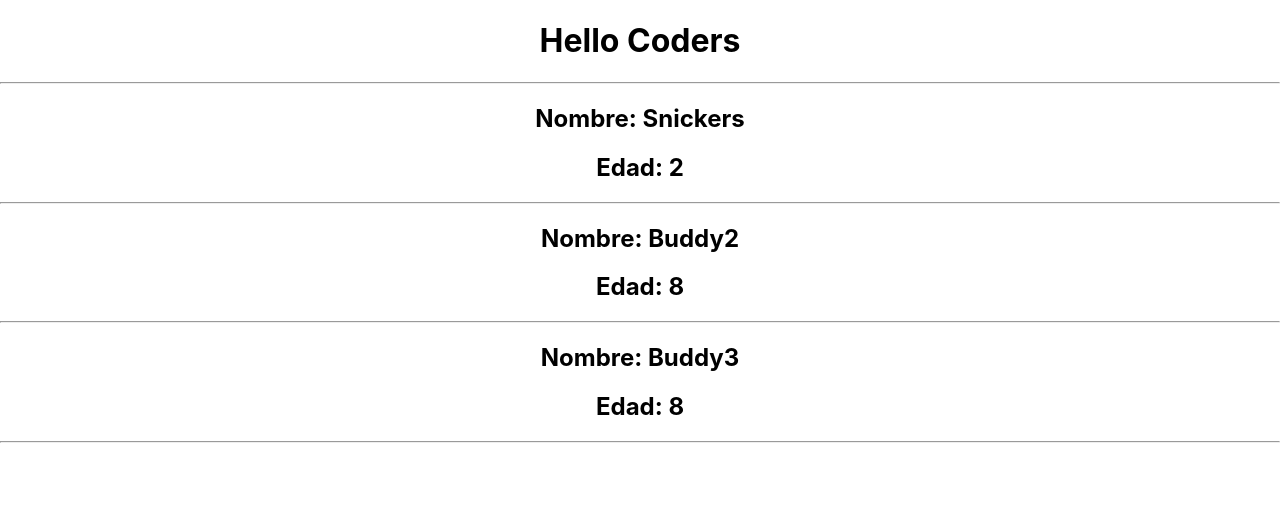
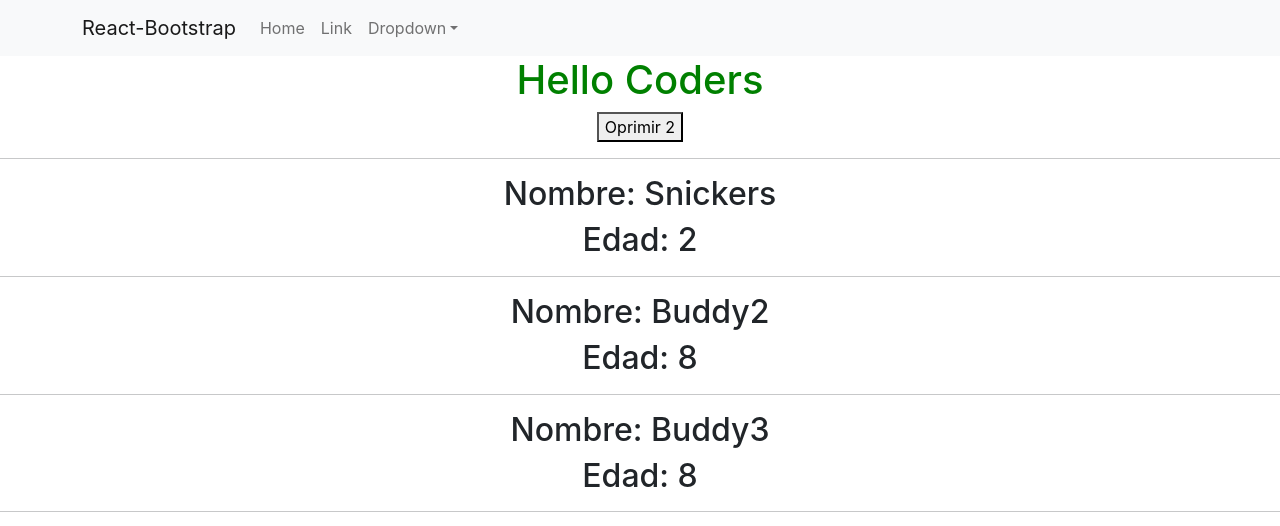
Before and after one commit to leotangram/coders-class-22955, a React (Create React App) app: page / in a window 1280 px wide. Shown: the top 526 px of the page. Built offline with nearby package versions, Linux system fonts and the light colour scheme.

Commit message:
Class 3 - JSX

```diff
--- a/public/index.html
+++ b/public/index.html
@@ -25,6 +25,13 @@
       Learn how to configure a non-root public URL by running `npm run build`.
     -->
     <title>E-Commerce React</title>
+    <!-- CSS only -->
+    <link
+      href="https://cdn.jsdelivr.net/npm/bootstrap@5.1.2/dist/css/bootstrap.min.css"
+      rel="stylesheet"
+      integrity="sha384-uWxY/CJNBR+1zjPWmfnSnVxwRheevXITnMqoEIeG1LJrdI0GlVs/9cVSyPYXdcSF"
+      crossorigin="anonymous"
+    />
   </head>
   <body>
     <noscript>You need to enable JavaScript to run this app.</noscript>
--- a/src/App.css
+++ b/src/App.css
@@ -1,38 +1,3 @@
 .App {
   text-align: center;
 }
-
-.App-logo {
-  height: 40vmin;
-  pointer-events: none;
-}
-
-@media (prefers-reduced-motion: no-preference) {
-  .App-logo {
-    animation: App-logo-spin infinite 20s linear;
-  }
-}
-
-.App-header {
-  background-color: #282c34;
-  min-height: 100vh;
-  display: flex;
-  flex-direction: column;
-  align-items: center;
-  justify-content: center;
-  font-size: calc(10px + 2vmin);
-  color: white;
-}
-
-.App-link {
-  color: #61dafb;
-}
-
-@keyframes App-logo-spin {
-  from {
-    transform: rotate(0deg);
-  }
-  to {
-    transform: rotate(360deg);
-  }
-}
--- a/src/App.js
+++ b/src/App.js
@@ -1,5 +1,6 @@
 import "./App.css";
 import Dog from "./components/Dog";
+import NavBar from "./components/nav-bar/NavBar";
 
 function App() {
   const dogs = [
@@ -7,9 +8,14 @@ function App() {
     { name: "Buddy2", age: 8 },
     { name: "Buddy3", age: 8 },
   ];
+
+  const handleButton = () => console.log("Hello Coders!");
+
   return (
     <div className="App">
-      <h1>Hello Coders</h1>
+      <NavBar />
+      <h1 style={{ color: "green" }}>Hello Coders</h1>
+      <button onClick={handleButton}>Oprimir 2</button>
       <hr />
       {dogs.map(({ name, age }) => (
         <Dog key={name} name={name} age={age} />
--- /dev/null
+++ b/src/components/nav-bar/NavBar.css
@@ -0,0 +1,3 @@
+.navbar {
+  background-color: aqua;
+}
--- /dev/null
+++ b/src/components/nav-bar/NavBar.js
@@ -0,0 +1,116 @@
+import { Container, Nav, Navbar, NavDropdown } from "react-bootstrap";
+import "./NavBar.css";
+
+const NavBar = () => {
+  /**
+   * Bootstrap's CDN
+   */
+  // return (
+  //   <nav className="navbar navbar-expand-lg navbar-light bg-light">
+  //     <div className="container-fluid">
+  //       <a className="navbar-brand" href="#">
+  //         Navbar
+  //       </a>
+  //       <button
+  //         className="navbar-toggler"
+  //         type="button"
+  //         data-bs-toggle="collapse"
+  //         data-bs-target="#navbarSupportedContent"
+  //         aria-controls="navbarSupportedContent"
+  //         aria-expanded="false"
+  //         aria-label="Toggle navigation"
+  //       >
+  //         <span className="navbar-toggler-icon"></span>
+  //       </button>
+  //       <div className="collapse navbar-collapse" id="navbarSupportedContent">
+  //         <ul className="navbar-nav me-auto mb-2 mb-lg-0">
+  //           <li className="nav-item">
+  //             <a className="nav-link active" aria-current="page" href="#">
+  //               Home
+  //             </a>
+  //           </li>
+  //           <li className="nav-item">
+  //             <a className="nav-link" href="#">
+  //               Link
+  //             </a>
+  //           </li>
+  //           <li className="nav-item dropdown">
+  //             <a
+  //               className="nav-link dropdown-toggle"
+  //               href="#"
+  //               id="navbarDropdown"
+  //               role="button"
+  //               data-bs-toggle="dropdown"
+  //               aria-expanded="false"
+  //             >
+  //               Dropdown
+  //             </a>
+  //             <ul className="dropdown-menu" aria-labelledby="navbarDropdown">
+  //               <li>
+  //                 <a className="dropdown-item" href="#">
+  //                   Action
+  //                 </a>
+  //               </li>
+  //               <li>
+  //                 <a className="dropdown-item" href="#">
+  //                   Another action
+  //                 </a>
+  //               </li>
+  //               <li>
+  //                 <hr className="dropdown-divider" />
+  //               </li>
+  //               <li>
+  //                 <a className="dropdown-item" href="#">
+  //                   Something else here
+  //                 </a>
+  //               </li>
+  //             </ul>
+  //           </li>
+  //           <li className="nav-item">
+  //             <a className="nav-link disabled">Disabled</a>
+  //           </li>
+  //         </ul>
+  //         <form className="d-flex">
+  //           <input
+  //             className="form-control me-2"
+  //             type="search"
+  //             placeholder="Search"
+  //             aria-label="Search"
+  //           />
+  //           <button className="btn btn-outline-success" type="submit">
+  //             Search
+  //           </button>
+  //         </form>
+  //       </div>
+  //     </div>
+  //   </nav>
+  // );
+
+  return (
+    <Navbar className="navbar" bg="light" expand="lg">
+      <Container>
+        <Navbar.Brand href="#home">React-Bootstrap</Navbar.Brand>
+        <Navbar.Toggle aria-controls="basic-navbar-nav" />
+        <Navbar.Collapse id="basic-navbar-nav">
+          <Nav className="me-auto">
+            <Nav.Link href="#home">Home</Nav.Link>
+            <Nav.Link href="#link">Link</Nav.Link>
+            <NavDropdown title="Dropdown" id="basic-nav-dropdown">
+              <NavDropdown.Item href="#action/3.1">Action</NavDropdown.Item>
+              <NavDropdown.Item href="#action/3.2">
+                Another action
+              </NavDropdown.Item>
+              <NavDropdown.Item href="#action/3.3">Something</NavDropdown.Item>
+              <NavDropdown.Divider />
+              <NavDropdown.Item href="#action/3.4">
+                Separated link
+              </NavDropdown.Item>
+            </NavDropdown>
+          </Nav>
+        </Navbar.Collapse>
+      </Container>
+    </Navbar>
+  );
+};
+
+export default NavBar;
--- /dev/null
+++ b/tailwind.config.js
@@ -0,0 +1,11 @@
+module.exports = {
+  purge: [],
+  darkMode: false, // or 'media' or 'class'
+  theme: {
+    extend: {},
+  },
+  variants: {
+    extend: {},
+  },
+  plugins: [require("tailwindcss"), require("autoprefixer")],
+};
```
Also changed, not shown: package.json (+7 -0 lines), src/assets/tailwind.css (added, +19 -0 lines), 2 other files (tests, documents, lock files or other folders).
